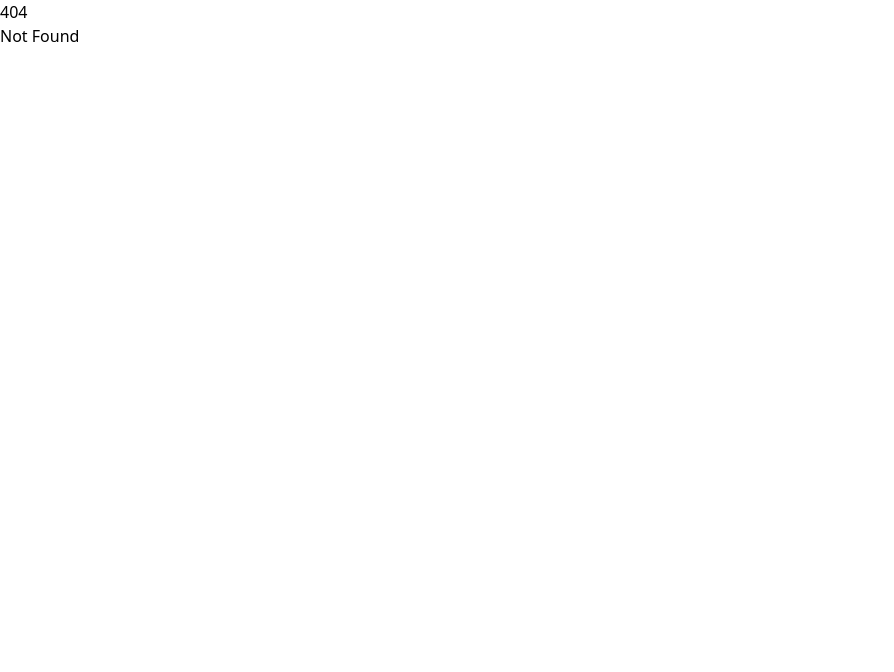
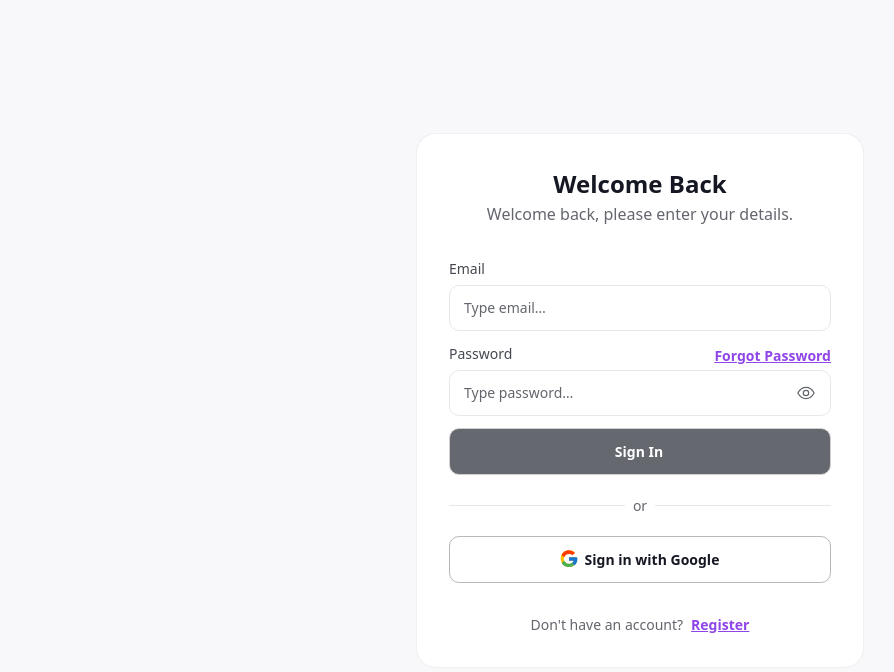
Before and after one commit to BinaryBridges/Crowd-Vision-Frontend, a SvelteKit app: page /auth/login in a window 1280 px wide. Before the commit this address had no page. Shown: the top 672 px of the page, without its empty margins (0-894 px from the left). Built offline with nearby package versions, Linux system fonts and the light colour scheme.

Commit message:
Added login page

```diff
--- a/src/app.css
+++ b/src/app.css
@@ -2,7 +2,7 @@
 
 @theme {
 	/* Colors */
-	--color-purple-700: #6631A5;
+	--color-purple-700: #6631a5;
 	--color-purple-500: #8f45e8;
 
 	--color-grey-200: #bababc;
--- /dev/null
+++ b/src/lib/components/general/PasswordInput.svelte
@@ -0,0 +1,45 @@
+<script lang="ts">
+	import TextInput from '$lib/components/general/TextInput.svelte';
+	import EyeIcon from '$lib/icons/EyeIcon.svelte';
+	import EyeOffIcon from '$lib/icons/EyeOffIcon.svelte';
+
+	export let id = '';
+	export let label = 'Password';
+	export let placeholder = 'Type password…';
+	export let value = '';
+	export let error: string | undefined = undefined;
+	export let labelLinkText: string | undefined = undefined;
+	export let labelLinkHref: string = '#';
+
+	let showPassword = false;
+
+	const toggleShowPassword = () => (showPassword = !showPassword);
+</script>
+
+<TextInput
+	{id}
+	{label}
+	{placeholder}
+	bind:value
+	{error}
+	{labelLinkText}
+	{labelLinkHref}
+	type={showPassword ? 'text' : 'password'}
+	trailing
+	full
+	on:input
+>
+	<button
+		slot="trailing"
+		type="button"
+		class="focus-ring grid size-5 place-items-center rounded-[8px] text-[var(--color-black-300)]"
+		aria-label={showPassword ? 'Hide password' : 'Show password'}
+		on:click={toggleShowPassword}
+	>
+		{#if showPassword}
+			<EyeOffIcon className="size-5" />
+		{:else}
+			<EyeIcon className="size-5" />
+		{/if}
+	</button>
+</TextInput>
--- a/src/lib/components/general/TextInput.svelte
+++ b/src/lib/components/general/TextInput.svelte
@@ -14,9 +14,12 @@
 	export let error: string | undefined = undefined;
 	export let leading = false;
 	export let trailing = false;
+	export let labelLinkText: string | undefined = undefined;
+	export let labelLinkHref: string = '#';
 
 	const fieldStack = 'flex flex-col';
 	const labelBase = 'text-[14px] font-medium text-[var(--color-black-400)] mb-[6px]';
+	const labelContainer = 'flex items-center justify-between';
 
 	const shellBase =
 		'flex items-center justify-between gap-[4px] self-stretch ' +
@@ -43,11 +46,21 @@
 
 	const iconBox = 'shrink-0 flex items-center justify-center size-5';
 	const errorBase = 'mt-[4px] text-[12px] font-normal text-[var(--color-red-500)]';
+
+	const labelLinkBase =
+		'font-bold underline decoration-solid text-[14px] leading-5 text-[var(--color-purple-500)] hover:text-[var(--color-purple-700)] focus-ring rounded-[4px]';
 </script>
 
 <div class={`${fieldStack} ${full ? 'w-full' : ''}`}>
 	{#if label}
-		<label for={id} class={labelBase}>{label}</label>
+		<div class={labelContainer}>
+			<label for={id} class={labelBase}>{label}</label>
+			{#if labelLinkText}
+				<a href={labelLinkHref} class={labelLinkBase}>
+					{labelLinkText}
+				</a>
+			{/if}
+		</div>
 	{/if}
 
 	<div
--- a/src/lib/components/general/TextLink.svelte
+++ b/src/lib/components/general/TextLink.svelte
@@ -13,12 +13,12 @@
 	<span class="font-normal text-[var(--color-black-300)]">{text}</span>
 
 	<a
-    href={href}
-    class="font-bold underline decoration-solid
-           text-[14px] leading-5
+		{href}
+		class="focus-ring rounded-[4px] text-[14px]
+           leading-5 font-bold
            text-[var(--color-purple-500)]
-           hover:text-[var(--color-purple-700)]
-           focus-ring rounded-[4px]"
+           underline
+           decoration-solid hover:text-[var(--color-purple-700)]"
 	>
 		{linkText}
 	</a>
--- /dev/null
+++ b/src/lib/constants.ts
@@ -0,0 +1,19 @@
+export const EMAIL_REGEX = /^[^\s@]+@[^\s@]+\.[^\s@]+$/;
+export const PASSWORD_REGEX = /^(?=.*[a-z])(?=.*[A-Z])(?=.*\d)(?=.*[^\w\s]).{8,}$/;
+
+export const VALIDATION_MESSAGES = {
+	REQUIRED_FULL_NAME: 'Please enter your full name.',
+	INVALID_EMAIL: 'Please enter a valid email address.',
+	INVALID_PASSWORD:
+		'Min 8 chars, with 1 uppercase, 1 lowercase, 1 number, and 1 special character.',
+	PASSWORDS_DO_NOT_MATCH: 'Passwords do not match.',
+	REQUIRED_PASSWORD: 'Please enter your password.'
+} as const;
+
+export const FIELD_CONSTRAINTS = {
+	PASSWORD_MIN_LENGTH: 8,
+	PASSWORD_REQUIRES_LOWERCASE: true,
+	PASSWORD_REQUIRES_UPPERCASE: true,
+	PASSWORD_REQUIRES_NUMBER: true,
+	PASSWORD_REQUIRES_SPECIAL_CHAR: true
+} as const;
--- /dev/null
+++ b/src/routes/auth/login/+page.svelte
@@ -0,0 +1,85 @@
+<script lang="ts">
+	import AuthLayout from '$lib/components/auth/AuthLayout.svelte';
+	import Button from '$lib/components/general/Button.svelte';
+	import GoogleIcon from '$lib/icons/GoogleIcon.svelte';
+	import TextInput from '$lib/components/general/TextInput.svelte';
+	import PasswordInput from '$lib/components/general/PasswordInput.svelte';
+	import Divider from '$lib/components/general/Divider.svelte';
+	import { EMAIL_REGEX, VALIDATION_MESSAGES } from '$lib/constants';
+
+	let email = '';
+	let password = '';
+
+	let emailError: string | undefined;
+	let passwordError: string | undefined;
+
+	$: canSubmit = email.trim().length > 0 && password.trim().length > 0;
+
+	function validateAndSubmit() {
+		emailError = passwordError = undefined;
+
+		if (!EMAIL_REGEX.test(email.trim())) {
+			emailError = VALIDATION_MESSAGES.INVALID_EMAIL;
+		}
+		if (!password.trim()) {
+			passwordError = VALIDATION_MESSAGES.REQUIRED_PASSWORD;
+		}
+
+		const ok = !emailError && !passwordError;
+		if (ok) {
+			// TODO: submit to API
+		}
+	}
+
+	const onEmailInput = () => {
+		if (emailError) emailError = undefined;
+	};
+	const onPasswordInput = () => {
+		if (passwordError) passwordError = undefined;
+	};
+</script>
+
+<AuthLayout
+	title="Welcome Back"
+	description="Welcome back, please enter your details."
+	footerText="Don't have an account?"
+	footerLinkText="Register"
+	footerHref="register"
+>
+	<form
+		class="flex flex-col gap-3"
+		novalidate
+		on:invalid|preventDefault
+		on:submit|preventDefault={validateAndSubmit}
+	>
+		<TextInput
+			id="email"
+			label="Email"
+			placeholder="Type email…"
+			bind:value={email}
+			error={emailError}
+			type="email"
+			full
+			on:input={onEmailInput}
+		/>
+		<PasswordInput
+			id="password"
+			label="Password"
+			labelLinkText="Forgot Password"
+			labelLinkHref="/forgot-password"
+			placeholder="Type password…"
+			bind:value={password}
+			error={passwordError}
+			on:input={onPasswordInput}
+		/>
+
+		<Button variant="primary" full type="submit" ariaLabel="Sign In" disabled={!canSubmit}>
+			Sign In
+		</Button>
+		<Divider text="or" />
+		<Button variant="outline" full type="button" ariaLabel="Sign in with Google">
+			<span slot="icon"><GoogleIcon className="size-5" /></span>
+			Sign in with Google
+		</Button>
+	</form>
+</AuthLayout>
--- a/src/routes/auth/register/+page.svelte
+++ b/src/routes/auth/register/+page.svelte
@@ -3,10 +3,10 @@
 	import Button from '$lib/components/general/Button.svelte';
 	import GoogleIcon from '$lib/icons/GoogleIcon.svelte';
 	import TextInput from '$lib/components/general/TextInput.svelte';
-	import EyeIcon from '$lib/icons/EyeIcon.svelte';
-	import EyeOffIcon from '$lib/icons/EyeOffIcon.svelte';
+	import PasswordInput from '$lib/components/general/PasswordInput.svelte';
 	import Divider from '$lib/components/general/Divider.svelte';
 	import Checkbox from '$lib/components/general/Checkbox.svelte';
+	import { EMAIL_REGEX, PASSWORD_REGEX, VALIDATION_MESSAGES } from '$lib/constants';
 
 	let fullName = '';
 	let email = '';
@@ -19,12 +19,6 @@
 	let passwordError: string | undefined;
 	let confirmError: string | undefined;
 
-	let showPassword = false;
-	let showConfirm = false;
-
-	const toggleShowPassword = () => (showPassword = !showPassword);
-	const toggleShowConfirm = () => (showConfirm = !showConfirm);
-
 	$: canSubmit =
 		fullName.trim().length > 0 &&
 		email.trim().length > 0 &&
@@ -32,19 +26,13 @@
 		confirm.trim().length > 0 &&
 		agreed;
 
-	const emailRegex = /^[^\s@]+@[^\s@]+\.[^\s@]+$/;
-	const passwordRegex = /^(?=.*[a-z])(?=.*[A-Z])(?=.*\d)(?=.*[^\w\s]).{8,}$/;
-
 	function validateAndSubmit() {
 		nameError = emailError = passwordError = confirmError = undefined;
 
-		if (!fullName.trim()) nameError = 'Please enter your full name.';
-		if (!emailRegex.test(email.trim())) emailError = 'Please enter a valid email address.';
-		if (!passwordRegex.test(password)) {
-			passwordError =
-				'Min 8 chars, with 1 uppercase, 1 lowercase, 1 number, and 1 special character.';
-		}
-		if (confirm !== password) confirmError = 'Passwords do not match.';
+		if (!fullName.trim()) nameError = VALIDATION_MESSAGES.REQUIRED_FULL_NAME;
+		if (!EMAIL_REGEX.test(email.trim())) emailError = VALIDATION_MESSAGES.INVALID_EMAIL;
+		if (!PASSWORD_REGEX.test(password)) passwordError = VALIDATION_MESSAGES.INVALID_PASSWORD;
+		if (confirm !== password) confirmError = VALIDATION_MESSAGES.PASSWORDS_DO_NOT_MATCH;
 
 		const ok = !nameError && !emailError && !passwordError && !confirmError && agreed;
 		if (ok) {
@@ -68,11 +56,11 @@
 </script>
 
 <AuthLayout
-  title="Welcome to Crowd Vision"
-  description="Register now and start your adventure."
-  footerText="Already have an account?"
-  footerLinkText="Sign In"
-  footerHref="/login"
+	title="Welcome to Crowd Vision"
+	description="Register now and start your adventure."
+	footerText="Already have an account?"
+	footerLinkText="Sign In"
+	footerHref="login"
 >
 	<form
 		class="flex flex-col gap-3"
@@ -100,56 +88,22 @@
 			full
 			on:input={onEmailInput}
 		/>
-		<TextInput
+		<PasswordInput
 			id="password"
 			label="Password"
 			placeholder="Type password…"
 			bind:value={password}
 			error={passwordError}
-			type={showPassword ? 'text' : 'password'}
-			trailing
-			full
 			on:input={onPasswordInput}
-		>
-			<button
-				slot="trailing"
-				type="button"
-				class="focus-ring grid size-5 place-items-center rounded-[8px] text-[var(--color-black-300)]"
-				aria-label={showPassword ? 'Hide password' : 'Show password'}
-				on:click={toggleShowPassword}
-			>
-				{#if showPassword}
-					<EyeOffIcon className="size-5" />
-				{:else}
-					<EyeIcon className="size-5" />
-				{/if}
-			</button>
-		</TextInput>
-		<TextInput
+		/>
+		<PasswordInput
 			id="confirm"
 			label="Confirm password"
 			placeholder="Re-type password…"
 			bind:value={confirm}
 			error={confirmError}
-			type={showConfirm ? 'text' : 'password'}
-			trailing
-			full
 			on:input={onConfirmInput}
-		>
-			<button
-				slot="trailing"
-				type="button"
-				class="focus-ring grid size-5 place-items-center rounded-[8px] text-[var(--color-black-300)]"
-				aria-label={showConfirm ? 'Hide confirm password' : 'Show confirm password'}
-				on:click={toggleShowConfirm}
-			>
-				{#if showConfirm}
-					<EyeOffIcon className="size-5" />
-				{:else}
-					<EyeIcon className="size-5" />
-				{/if}
-			</button>
-		</TextInput>
+		/>
 		<Checkbox id="tos" bind:checked={agreed} className="py-2">
 			I agree to all the
 			<span class="font-semibold text-[var(--color-black-600)]"> Term </span>
```
Also changed, not shown: src/lib/components/auth/AuthLayout.svelte (indentation only). Lines whose indentation alone changed are shown as unchanged.
